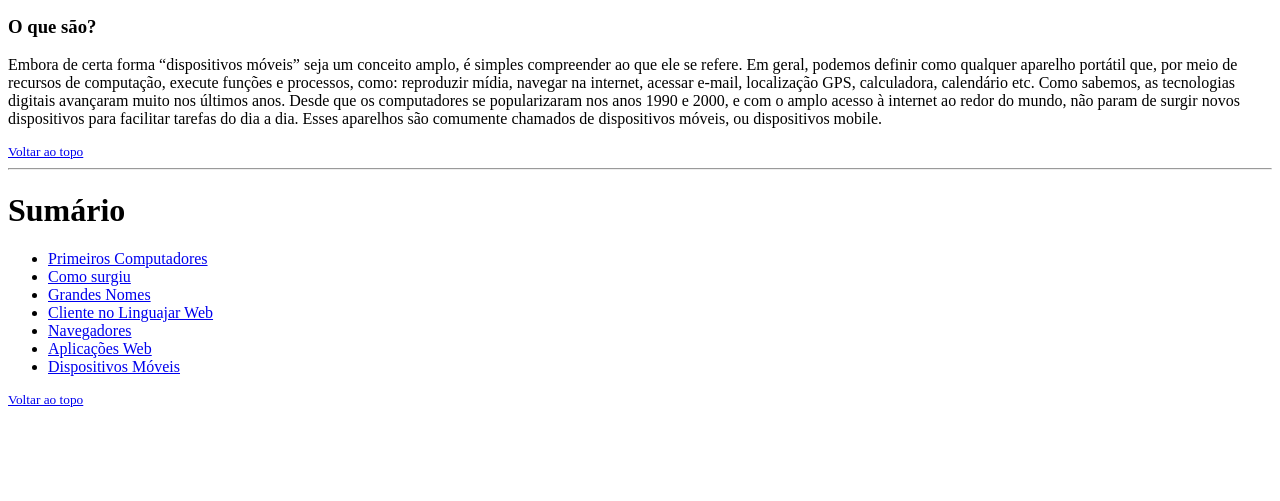
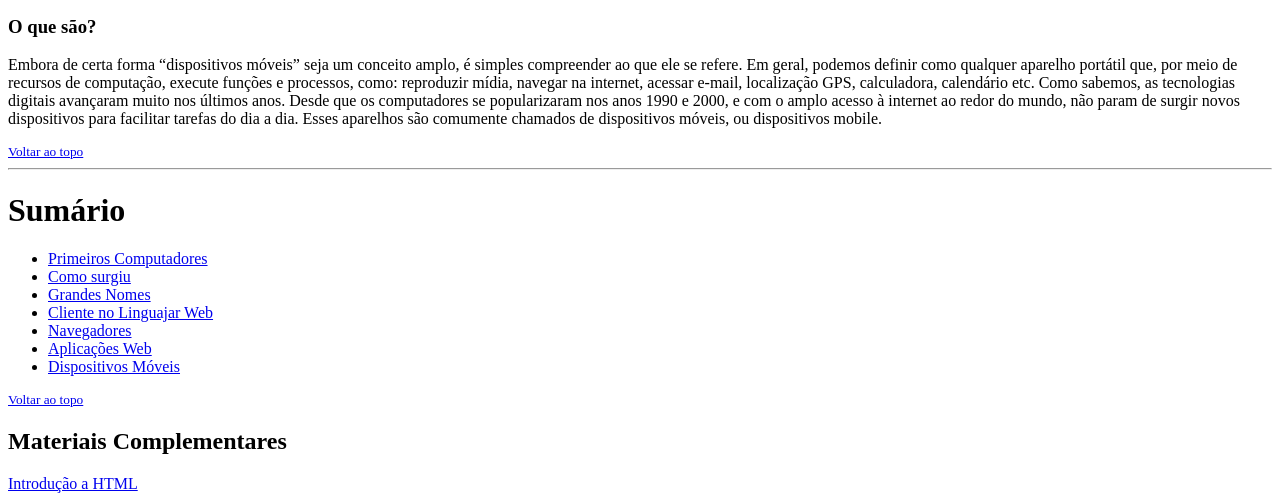
Before and after one commit to DouglasAntonni/Projeto-HTML, a plain HTML site: page index.HTML in a window 1280 px wide. Shown: the part 2915-3416 px from the top of the page. Before the commit the page ends 3331 px from the top, so only its background shows below. Drawn offline with Linux system fonts and the light colour scheme.

Commit message:
fim
projeto terminado

```diff
--- a/index.HTML
+++ b/index.HTML
@@ -120,6 +120,10 @@
         </ul>
         <small><a href="#top">Voltar ao topo</a></small>
 
+        <h2>Materiais Complementares</h2>
+        <a href="https://www.youtube.com/watch?v=o0UZNUuFsvA">Introdução a HTML</a>
+        <a href=""></a>
+
     </body>
 
 
```
